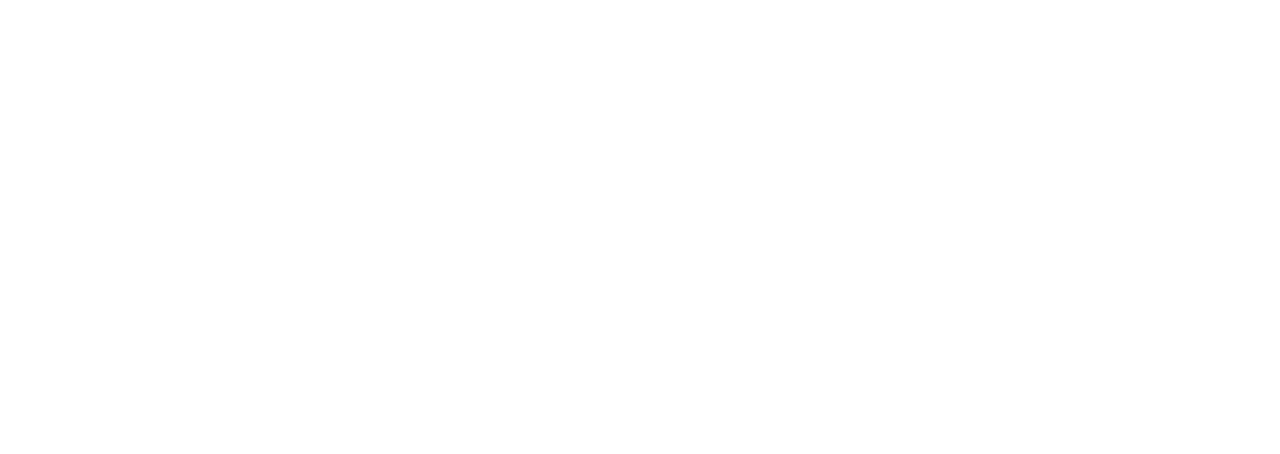
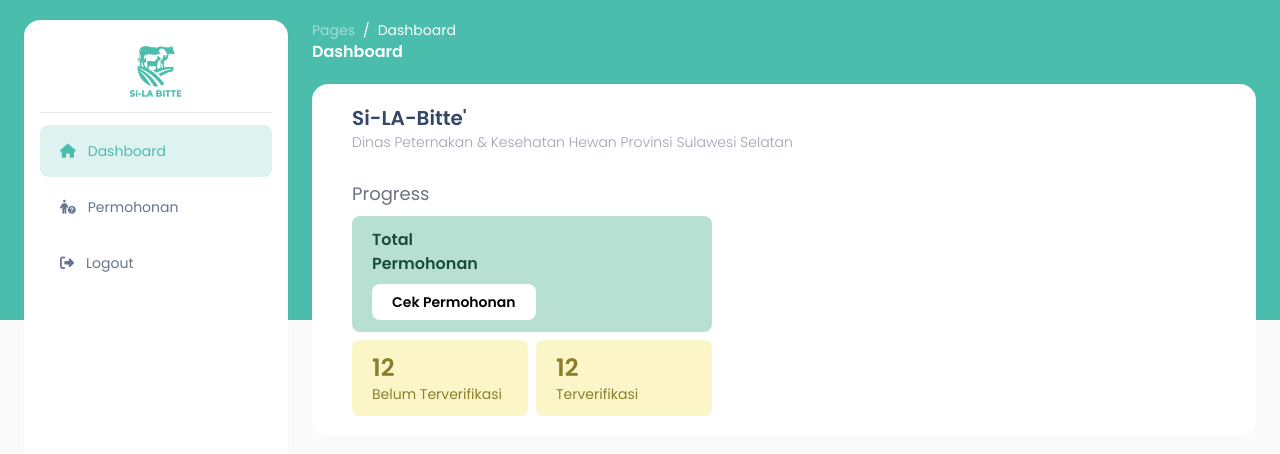
Before and after one commit to denzonn/silabitte, a React (Vite) app: page /dashboard in a window 1280 px wide. Before the commit this address had no page. Shown: the top 454 px of the page. Built offline with nearby package versions, Linux system fonts and the light colour scheme.

Commit message:
Fixing all

```diff
--- a/src/App.tsx
+++ b/src/App.tsx
@@ -7,6 +7,7 @@
 import Request from "./pages/request";
 import News from "./pages/news";
 import axios from "axios";
+import Dashboard from "./pages/dashboard";
 
 const App = () => {
   axios.defaults.baseURL = "https://silabitte.elayanan.info";
@@ -15,6 +16,7 @@
     <BrowserRouter>
       <Routes>
         <Route element={<Login/>} path="/"/>
+        <Route element={<Dashboard/>} path="/dashboard"/>
         <Route element={<User/>} path="/user"/>
         <Route element={<Type/>} path="/type"/>
         <Route element={<Result/>} path="/result"/>
--- a/src/component/Sidebar.tsx
+++ b/src/component/Sidebar.tsx
@@ -201,17 +201,17 @@
             <Link to="/" onClick={() => {Cookie.remove("token"), Cookie.remove('role')}}>
               <li
                 className={`px-5 w-full py-4 rounded-lg ${
-                  pathname === "/result" ? "bg-[#4abdac2e]" : ""
+                  pathname === "/" ? "bg-[#4abdac2e]" : ""
                 } text-sm flex gap-3 items-center mb-1`}
               >
                 <i
                   className={`fa-solid fa-right-from-bracket ${
-                    pathname === "/result" ? "text-[#4abdac]" : "text-[#67748E]"
+                    pathname === "/" ? "text-[#4abdac]" : "text-[#67748E]"
                   }`}
                 ></i>
                 <span
                   className={
-                    pathname === "/result" ? "text-[#4abdac]" : "text-[#67748E]"
+                    pathname === "/" ? "text-[#4abdac]" : "text-[#67748E]"
                   }
                 >
                   Logout
--- /dev/null
+++ b/src/pages/dashboard/index.tsx
@@ -0,0 +1,92 @@
+import Cookie from "js-cookie";
+import Sidebar from "../../component/Sidebar";
+import Breadcrumb from "../../component/Breadcrumb";
+import { Link } from "react-router-dom";
+
+const Dashboard = () => {
+  const rootElement = document.documentElement;
+  rootElement.style.backgroundColor = "#FAFAFA";
+
+  const role = Cookie.get("role");
+
+  return (
+    <section>
+      <div className="bg-primary w-full h-[40vh] fixed top-0 left-0 z-0"></div>
+      <Sidebar />
+
+      <main className="ml-72 px-6 pt-5 z-10 relative">
+        <Breadcrumb pages="Dashboard" />
+
+        <div className="bg-white rounded-2xl">
+          <div className="px-10 mt-5 pt-5 text-[#344767] text-xl font-semibold">
+            Si-LA-Bitte'
+            <div className="text-sm text-gray-400 font-light">
+              Dinas Peternakan & Kesehatan Hewan Provinsi Sulawesi Selatan
+            </div>
+          </div>
+          {role === "admin" || role === "leader" ? (
+            <div className="px-10 pb-5 pt-3">
+              <div className="mt-4 w-5/12">
+                <div className="text-gray-500 text-lg">Progress</div>
+                <div className="w-full bg-[#b8e0d2] text-[#184d3b]  mt-2 rounded-lg px-5 py-3 font-semibold">
+                  Total
+                  <br /> Permohonan
+                  <Link to={"/request"}>
+                    <div className="mt-2 text-sm bg-white w-fit px-5 py-2 rounded-lg text-black">
+                      Cek Permohonan
+                    </div>
+                  </Link>
+                </div>
+                <div className="grid grid-cols-4 gap-x-2">
+                  <div className="w-full bg-[#fcf5c7] text-[#8b7e2a] text-2xl mt-2 rounded-lg px-5 py-3 font-semibold">
+                    12
+                    <div className="text-sm font-normal">Proses</div>
+                  </div>
+                  <div className="w-full bg-[#fcf5c7] text-[#8b7e2a] text-2xl mt-2 rounded-lg px-5 py-3 font-semibold">
+                    12
+                    <div className="text-sm font-normal">Verifikator 1</div>
+                  </div>
+                  <div className="w-full bg-[#fcf5c7] text-[#8b7e2a] text-2xl mt-2 rounded-lg px-5 py-3 font-semibold">
+                    12
+                    <div className="text-sm font-normal">Petugas</div>
+                  </div>
+                  <div className="w-full bg-[#fcf5c7] text-[#8b7e2a] text-2xl mt-2 rounded-lg px-5 py-3 font-semibold">
+                    12
+                    <div className="text-sm font-normal">Verifikator 2</div>
+                  </div>
+                </div>
+              </div>
+            </div>
+          ) : (
+            <div className="px-10 pb-5 pt-3">
+              <div className="mt-4 w-5/12">
+                <div className="text-gray-500 text-lg">Progress</div>
+                <div className="w-full bg-[#b8e0d2] text-[#184d3b]  mt-2 rounded-lg px-5 py-3 font-semibold">
+                  Total
+                  <br /> Permohonan
+                  <Link to={"/request"}>
+                    <div className="mt-2 text-sm bg-white w-fit px-5 py-2 rounded-lg text-black">
+                      Cek Permohonan
+                    </div>
+                  </Link>
+                </div>
+                <div className="grid grid-cols-2 gap-x-2">
+                  <div className="w-full bg-[#fcf5c7] text-[#8b7e2a] text-2xl mt-2 rounded-lg px-5 py-3 font-semibold">
+                    12
+                    <div className="text-sm font-normal">Belum Terverifikasi</div>
+                  </div>
+                  <div className="w-full bg-[#fcf5c7] text-[#8b7e2a] text-2xl mt-2 rounded-lg px-5 py-3 font-semibold">
+                    12
+                    <div className="text-sm font-normal">Terverifikasi</div>
+                  </div>
+                </div>
+              </div>
+            </div>
+          )}
+        </div>
+      </main>
+    </section>
+  );
+};
+
+export default Dashboard;
--- a/src/pages/request/index.tsx
+++ b/src/pages/request/index.tsx
@@ -33,8 +33,6 @@
 
   const navigate = useNavigate();
 
-  const [add, setAdd] = useState<boolean>(false);
-
   const getData = () => {
     axios
       .get("/api/request", {
@@ -63,11 +61,7 @@
       }, 2000);
       navigate("/");
     }
-
-    if (role !== 'admin') {
-      navigate("/dashboard");
-    }
-  }, [token, navigate, role]);
+  }, [token, navigate]);
 
   return (
     <section>
@@ -80,15 +74,6 @@
         <div className="bg-white rounded-2xl">
           <div className="px-10 mt-5 pt-5 text-[#344767] font-semibold">
             Data Permohonan Table
-          </div>
-          <div className="flex flex-row justify-between px-10 my-3">
-            <div>
-              <Button
-                label="Tambah Permohonan"
-                className="text-sm"
-                onClick={() => setAdd(!add)}
-              />
-            </div>
           </div>
           <div className="overflow-x-auto px-10 pb-5">
             <table className="table">
--- a/src/validation/auth.tsx
+++ b/src/validation/auth.tsx
@@ -28,6 +28,11 @@
   certificate_color: yup.string().required("Anda Harus Memasukkan Warna Sertifikat"),
 });
 
+export const validateRequest = yup.object({
+  type: yup.string().required("Anda Harus Memasukkan Type"),
+  certificate_color: yup.string().required("Anda Harus Memasukkan Warna Sertifikat"),
+});
+
 export const validateIndicator = yup.object({
   indicator: yup.string().required("Anda Harus Memasukkan Indikator"),
   unit: yup.string().required("Anda Harus Memasukkan Unit"),
```
Also changed, not shown: src/component/Card.tsx (added).
